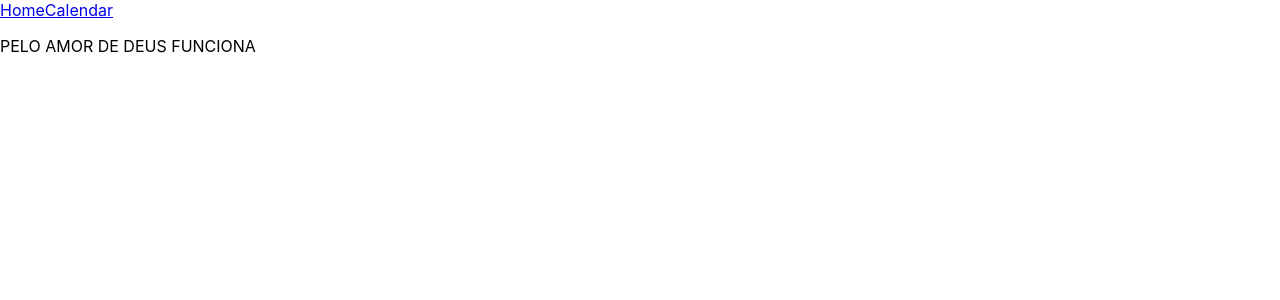
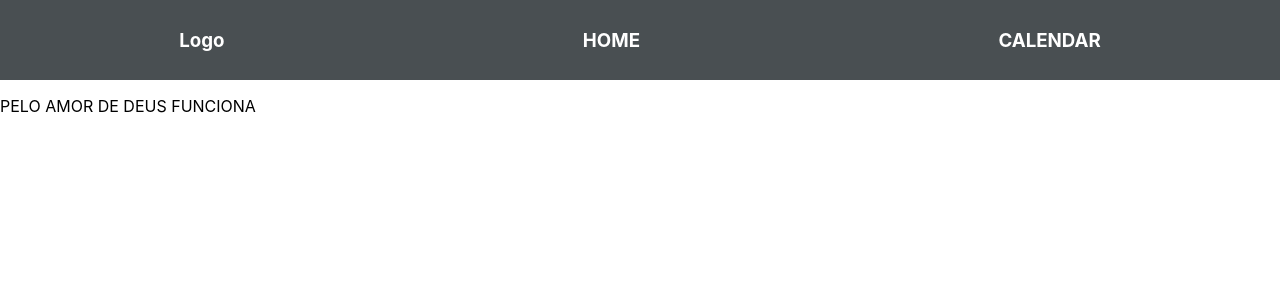
Before and after one commit to Lotusdigital398/t1_verival, a React (Create React App) app: page / in a window 1280 px wide. Shown: the top 300 px of the page. Built offline with nearby package versions, Linux system fonts and the light colour scheme.

Commit message:
CSS adicionado no NavLink

```diff
--- a/src/client/App.js
+++ b/src/client/App.js
@@ -3,6 +3,7 @@ import React, { Component } from 'react';
 import { BrowserRouter, Route, Switch } from 'react-router-dom';
 
 // Imports de Components
+// Vale notar que para o React Router, cada componente se trata de uma pagina
 import CalendarComponent from "./component/CalendarComponent";
 import Home from "./component/Home";
 import Error from "./component/Error";
--- a/src/client/component/CalendarComponent.js
+++ b/src/client/component/CalendarComponent.js
@@ -22,10 +22,12 @@ class CalendarComponent extends Component {
         ]
     };
 
+
     render() {
         return (
             <div className="Calendar">
                 <Calendar
+                    views={['month', 'agenda']}
                     localizer={localizer}
                     defaultDate={new Date()}
                     defaultView="month"
--- /dev/null
+++ b/src/client/component/Navigation.css
@@ -0,0 +1,31 @@
+.Navigation{
+    text-align: center;
+}
+
+
+
+nav{
+    display: flex;
+    justify-content: space-around;
+    align-items: center;
+    min-height: 10vh;
+    background: rgb(73, 79, 82);
+    color: white;
+    list-style: none;
+    text-decoration: none;
+}
+
+.nav-links{
+    width: 40%;
+    display: flex;
+    justify-cointent: space-around;
+    align-items: center;
+    list-style: none;
+}
+
+.navList {
+    text-decoration: none;
+    color: white;
+    text-transform: uppercase;
+
+}
--- a/src/client/component/Navigation.js
+++ b/src/client/component/Navigation.js
@@ -1,14 +1,29 @@
 import React from "react";
-import { NavLink } from 'react-router-dom';
+import {NavLink} from 'react-router-dom';
+import './Navigation.css'
 
 
 // Botoes "globais" da aplicacao, podendo ser vistos em todas as paginas
 const Navigation = () => {
+    const navStyle = {
+        color: 'white'
+    };
     return (
-        <div>
-            <NavLink to="/">Home</NavLink>
-            <NavLink to="/calendar">Calendar</NavLink>
-        </div>
+        <nav>
+            <h3>Logo</h3>
+
+
+            <NavLink className="navList" to="/">
+                <h3>Home</h3>
+            </NavLink>
+
+            <NavLink className="navList" to="/calendar">
+                <h3>Calendar</h3>
+            </NavLink>
+
+
+        </nav>
+
     );
 };
 
```
